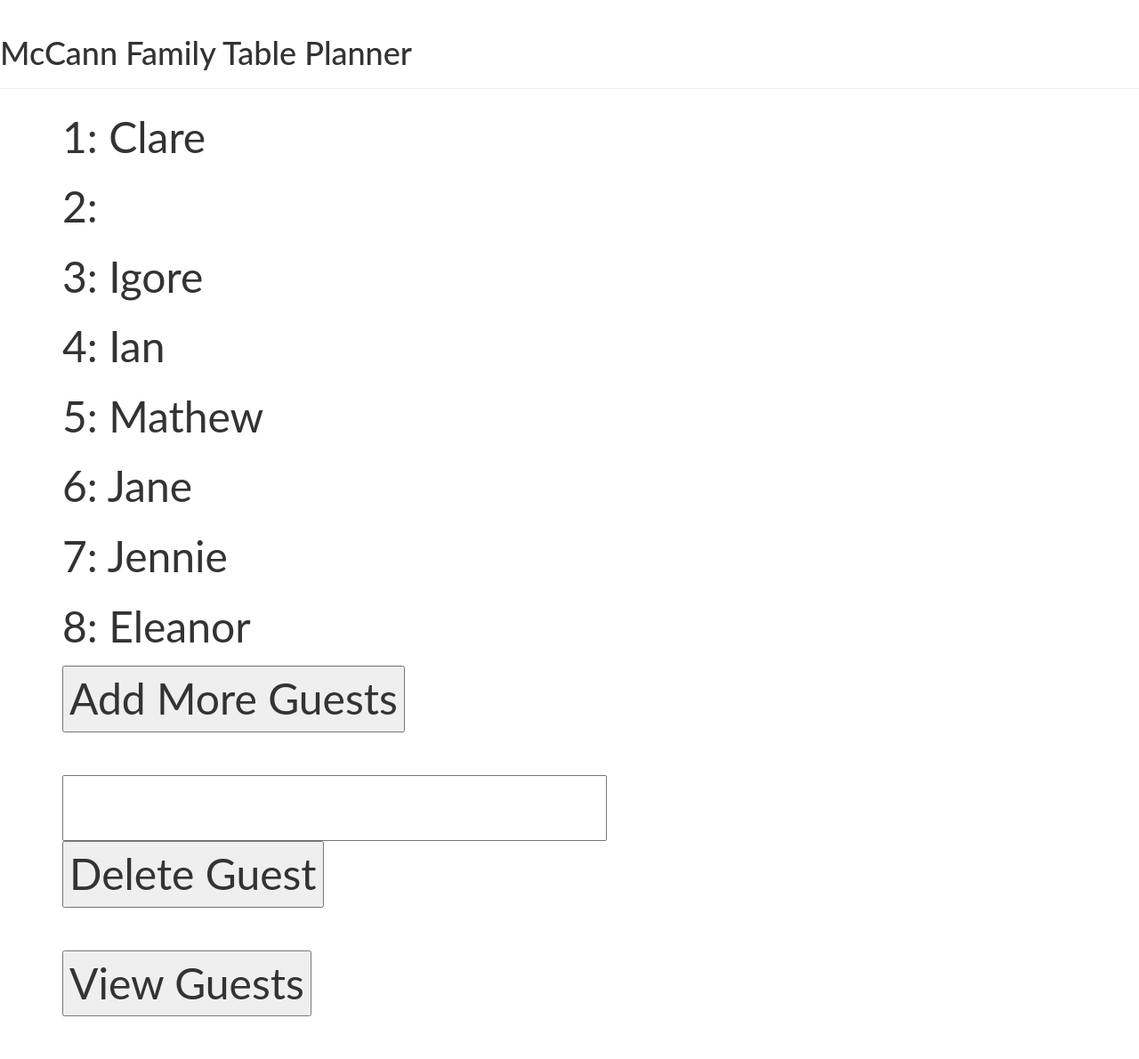
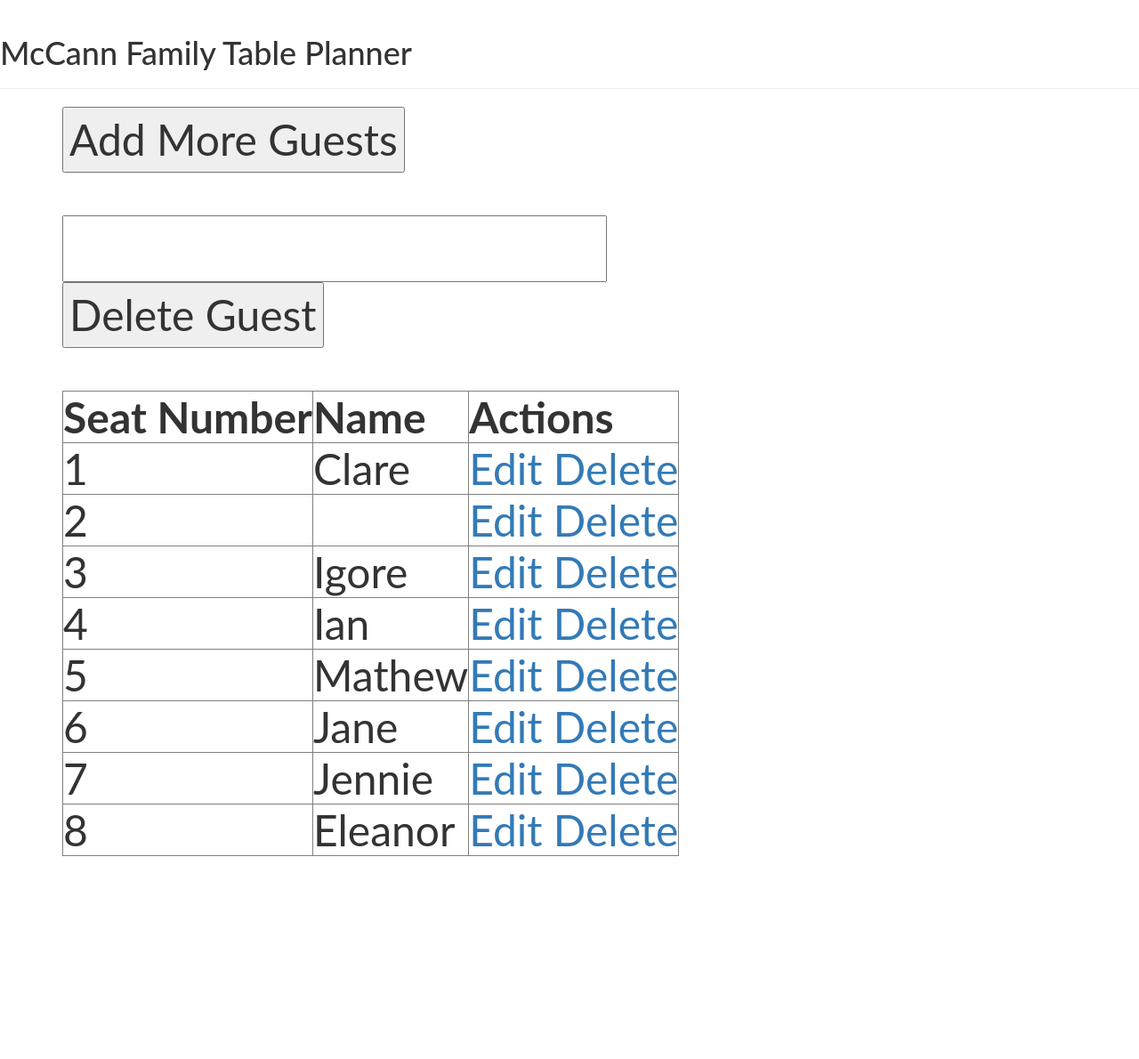
Before and after one commit to Katy600/table-planner, a Django app: page / in a window 1280 px wide. Shown: the whole page at 89% size. After the commit the page ends 962 px from the top, so only its background shows below. Run offline with Django 3.2, Linux system fonts and the light colour scheme; data comes from the database, SQL or seed files in the repository; both versions use the stored data as it was after the commit; some libraries are stand-ins or nearby versions.

Commit message:
Create Edit link that allows you to edit guest details. Not completely working. Put Guests inside a table. Begin to create delete link but not fully functioning yet

```diff
--- a/static/css/table.css
+++ b/static/css/table.css
@@ -2,3 +2,8 @@ body {
 	font-family: 'Lato', sans-serif;
 	font-size: 48px;
 }
+
+.table-font{
+	font-family: 'Lato', sans-serif;
+	font-size: 48px;
+}
--- a/table/templates/table/table_plan.html
+++ b/table/templates/table/table_plan.html
@@ -1,26 +1,35 @@
 {% extends 'table/base.html' %}
 
 {% block content %}
-	<div>
-		{% for first_name in guestlist %}
-			<p>{{ forloop.counter }}: {{ first_name.first_name }}</p>
-	 {%endfor %}
-	</div>
-
   <form action="/create-new-guest/">
     <input type="submit" value="Add More Guests">
   </form>
 
-  <!-- {{message}}
-   {{guest}} -->
   <form action="/delete-guest/" method="get">
     <input type="text" name="delete_guest">
     <input type="submit" value="Delete Guest">
   </form>
 
-  <form action="/">
-    <input type="submit" value="View Guests">
-  </form>
+<div>
+  <table border="1" class="table-font">
+    <thread>
+      <tr>
+        <th>Seat Number</th>
+        <th>Name</th>
+        <th>Actions</th>
+      </tr>
+    </thread>
+    <tbody>
+        {% for guest in guestlist %}
+        <tr>
+          <td>{{ forloop.counter }}</td>
+          <td>{{ guest.first_name }}</td>
+          <td><a href="/edit-guest/{{ guest.id }}">Edit</a> <a href="/delete-guest/{{ guest.id }}">Delete</a></td>
+        </tr>
+        {% endfor %}
+    </tbody>
+  </table>
+</div>
 
 
  <!--  {% for guest in guestlist %}
--- a/table/urls.py
+++ b/table/urls.py
@@ -10,5 +10,7 @@ urlpatterns = [
 	url(r'^search/$', views.search),
 	url(r'^create-new-guest/$', views.new_guests, name='new_guest'),
 	url(r'^create-new-guest/completed/$', views.new_guests, name='completed'),
-	url(r'^delete-guest/$', views.delete,  name='delete_items')
+	url(r'^delete-guest/(?P<id>\d+)$', views.delete,  name='delete_guest'),
+	url(r'^edit-guest/(?P<id>\d+)$', views.guest_edit, name='edit_guest'),
+	url(r'^update/(?P<id>\d+)$', views.update)
 ]
--- a/table/views.py
+++ b/table/views.py
@@ -10,6 +10,8 @@ from table.forms import CreateNewGuests
 from django.core import validators
 from django import forms
 from django.contrib import messages
+from django.shortcuts import render, redirect, get_object_or_404
+from django.views.generic import TemplateView,ListView
 
 def view_guest_list(request):
   guestlist = GuestList.objects.all()
@@ -53,15 +55,49 @@ def new_guests(request):
       form = CreateNewGuests()
       return render(request, 'enter_guest_details.html', {'form': form, 'error': error})
 
-def delete(request):
-  if 'delete_guest' in request.GET:
-   message = 'You are deleting: %r' % request.GET['delete_guest']
-   guest = request.GET['delete_guest']
-   print('guest', guest)
-   print('message', message)
-   guest_list = GuestList.objects.filter(first_name__icontains=guest).delete()
-   print(guest_list)
-   return render(request, 'table/table_plan.html', {'message': message, 'guest': guest})
+# def delete(request):
+#   if 'delete_guest' in request.GET:
+#    message = 'You are deleting: %r' % request.GET['delete_guest']
+#    guest = request.GET['delete_guest']
+#    print('guest', guest)
+#    print('message', message)
+#    guest_list = GuestList.objects.filter(first_name__icontains=guest).delete()
+#    print(guest_list)
+   # return render(request, 'table/table_plan.html', {'message': message, 'guest': guest})
+
+def delete(request, id):
+  # guest = GuestList.objects.filter(pk=pk)
+  guest = get_object_or_404(GuestList, id=id)
+  print("guest", guest)
+  if request.method=='POST':
+    # guest = GuestList.objects.filter(pk=delete_guest).delete()
+    # print("guest", guest)
+    guest.delete()
+    # return redirect('/')
+    return render(request, 'table/table_plan.html', {'guest':guest})
+
+
+# def guest_edit(request, id, template_name='table/table_plan.html'):
+#     guest = get_object_or_404(GuestList, id=id)
+#     form = CreateNewGuests(request.POST)
+#     if form.is_valid():
+#         form.save()
+#         # return redirect('/')
+#     return render(request, template_name, {'form':form})
+
+def guest_edit(request, id):
+  guest = GuestList.objects.get(id=id)
+  context = {"guest": guest}
+  return render(request, 'table/edit_guest.html', context)
+
+def update(request, id):
+  guest = GuestList.objects.get(id=id)
+  guest.first_name = request.POST['name']
+  guest.spouse = request.POST['spouse']
+  guest.save()
+  return redirect('/')
+
+
 
   # guestlist = GuestList.objects.all()
   # if request.method == 'POST':
```
Also changed, not shown: table/static/css/table.css (+6 -1 lines), table/templates/table/edit_guest.html (added, +18 -0 lines), db.sqlite3.
